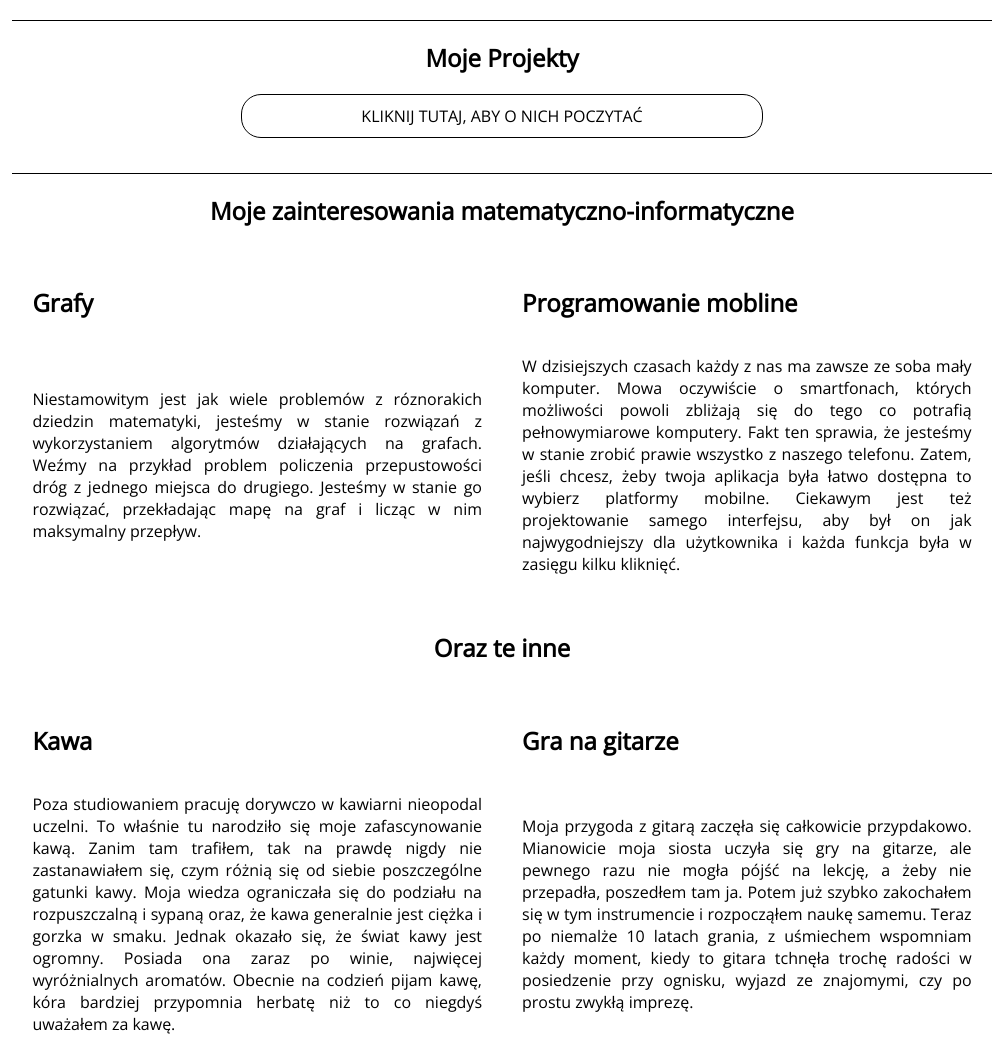
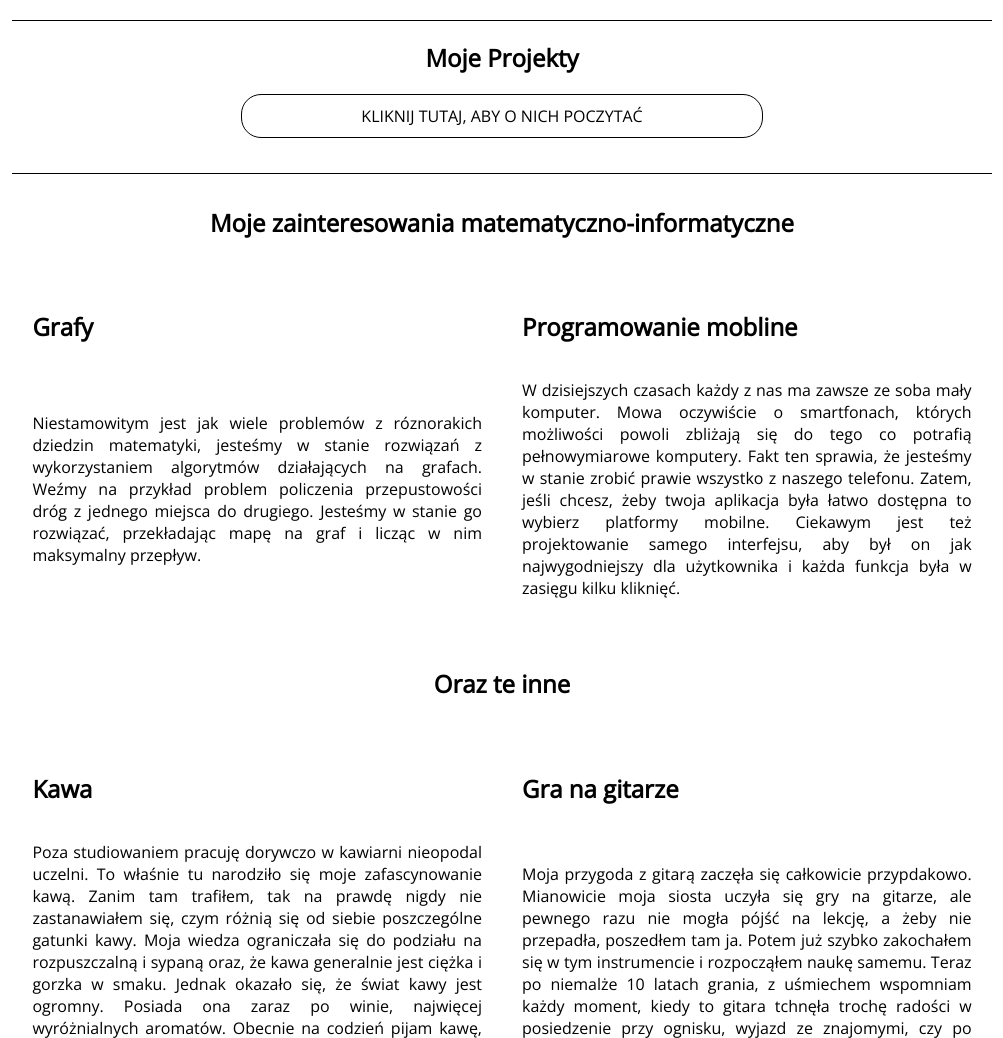
Before and after one commit to tomjan0/aboutMe, a PHP site: page / in a window 1280 px wide. Shown: the part 391-1429 px from the top of the page, without its empty margins (138-1141 px from the left). Run offline with PHP 8.4, Linux system fonts and the light colour scheme.

Commit message:
Add paddings to subsection headers

```diff
--- a/styles.css
+++ b/styles.css
@@ -74,8 +74,8 @@ footer {
 }
 .w-100 {
     grid-column: 1 / span 2;
-
-
+    padding-bottom: 0.5em;
+    padding-top: 0.5em;
 }
 img {
     width: 100%;
```
